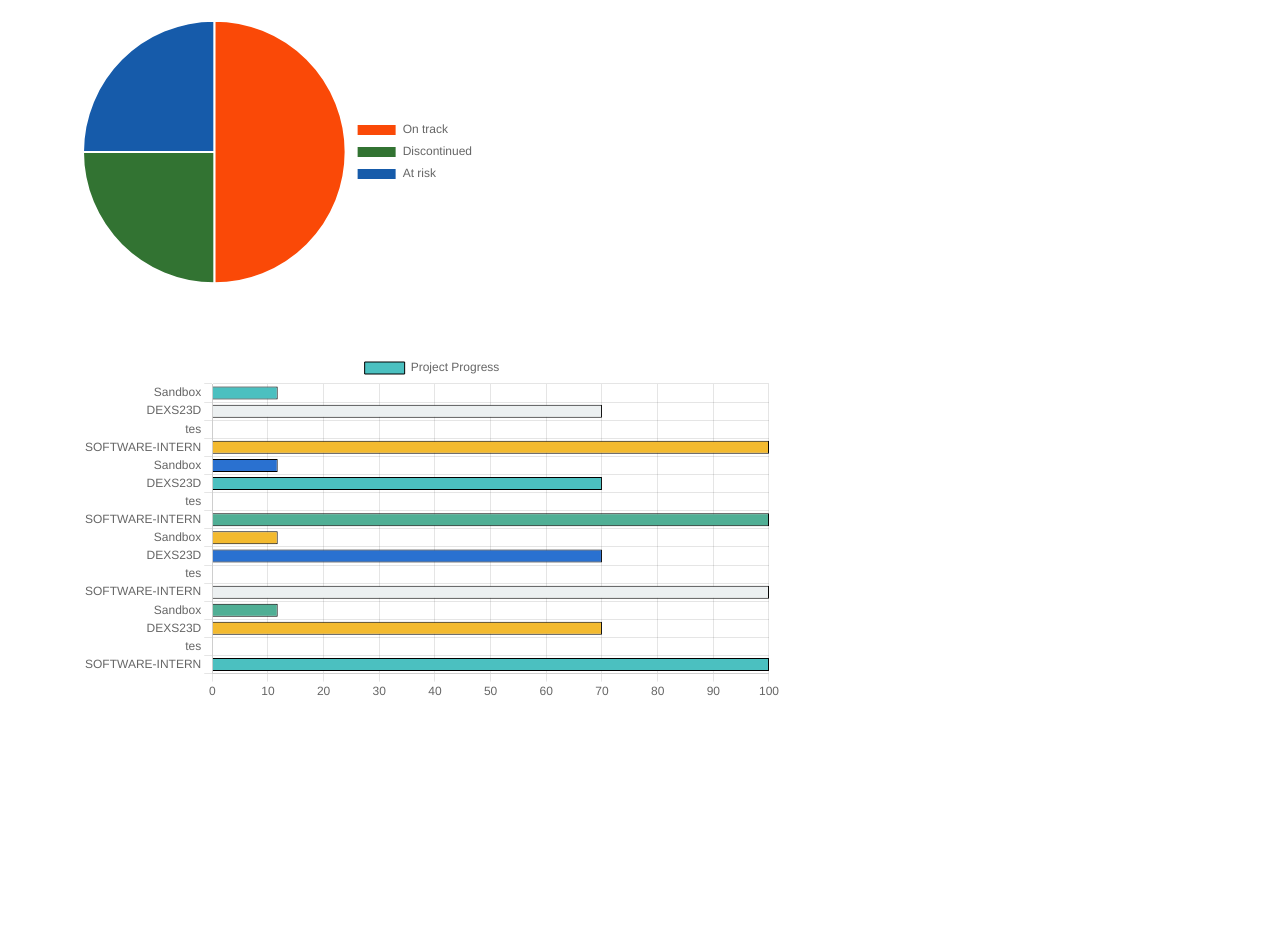
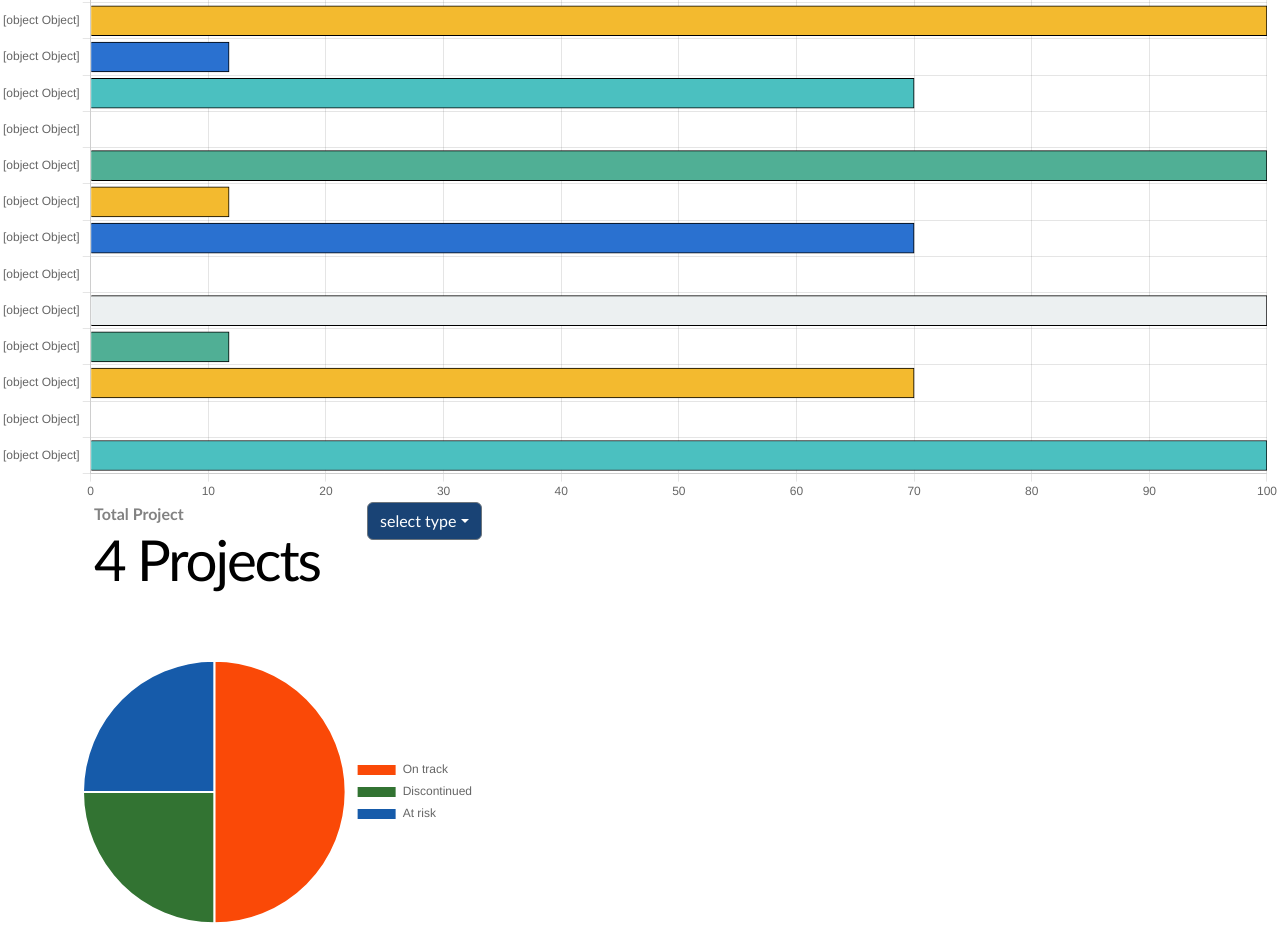
Before and after one commit to dhiyarisalah/dashboard-exe-summary, a React (Vite) app in the folder frontend/: page / in a window 1280 px wide. Shown: the part 543-1492 px from the top of the page. Before the commit the page ends 1295 px from the top, so only its background shows below. Built offline with nearby package versions, Linux system fonts and the light colour scheme.

Commit message:
update component

```diff
--- a/frontend/src/components/BarChart.jsx
+++ b/frontend/src/components/BarChart.jsx
@@ -3,7 +3,7 @@ import { Bar } from "react-chartjs-2";
 import {Chart as ChartJS} from "chart.js/auto"
 
 function BarChart({ chartData }) {
-  return <Bar data={chartData} />;
+  return <Bar data={chartData} options={chartData.options} />;
 }
 
 export default BarChart;
--- a/frontend/src/components/Progress.jsx
+++ b/frontend/src/components/Progress.jsx
@@ -1,10 +1,14 @@
 import { useState } from "react";
 import BarChart from "./BarChart";
 import { projectProgress } from "../data/index.js";
+import {Button} from "react-bootstrap"
 
 function Progress() {
   const [projectData, setProjectData] = useState({
-    labels: projectProgress.map((data) => data.project_name),
+    labels: projectProgress.map((data) =>
+    <Button>
+      {data.project_name}
+    </Button>),
     datasets: [
       {
         indexAxis: "y",
@@ -20,15 +24,15 @@ function Progress() {
         ],
         borderColor: "black",
         borderWidth: 1,
+        barThickness: 30
       },
     ],
   });
-
   return (
     <div className="Progress">
-      <div style={{ width: 700, height: 400, overflow: "auto"}}>
-        <BarChart chartData={projectData} />
-      </div>
+      <div style={{ width: "100%", height: "100%" }}>
+        <BarChart chartData={projectData}/>
+    </div>
     </div>
   );
 }
--- a/frontend/src/pages/LandingPage.jsx
+++ b/frontend/src/pages/LandingPage.jsx
@@ -39,13 +39,14 @@ const LandingPage = () => {
         <div>
           <h3 className='overview'>Overview</h3>
         </div>
+        <Progress />
         <Container>
           <Row>
             <Col>
               <ProjectChart />
             </Col>
             <Col>
-              <Progress />
+
             </Col>
           </Row>
 
```
Also changed, not shown: frontend/src/dist/css/main.css.
